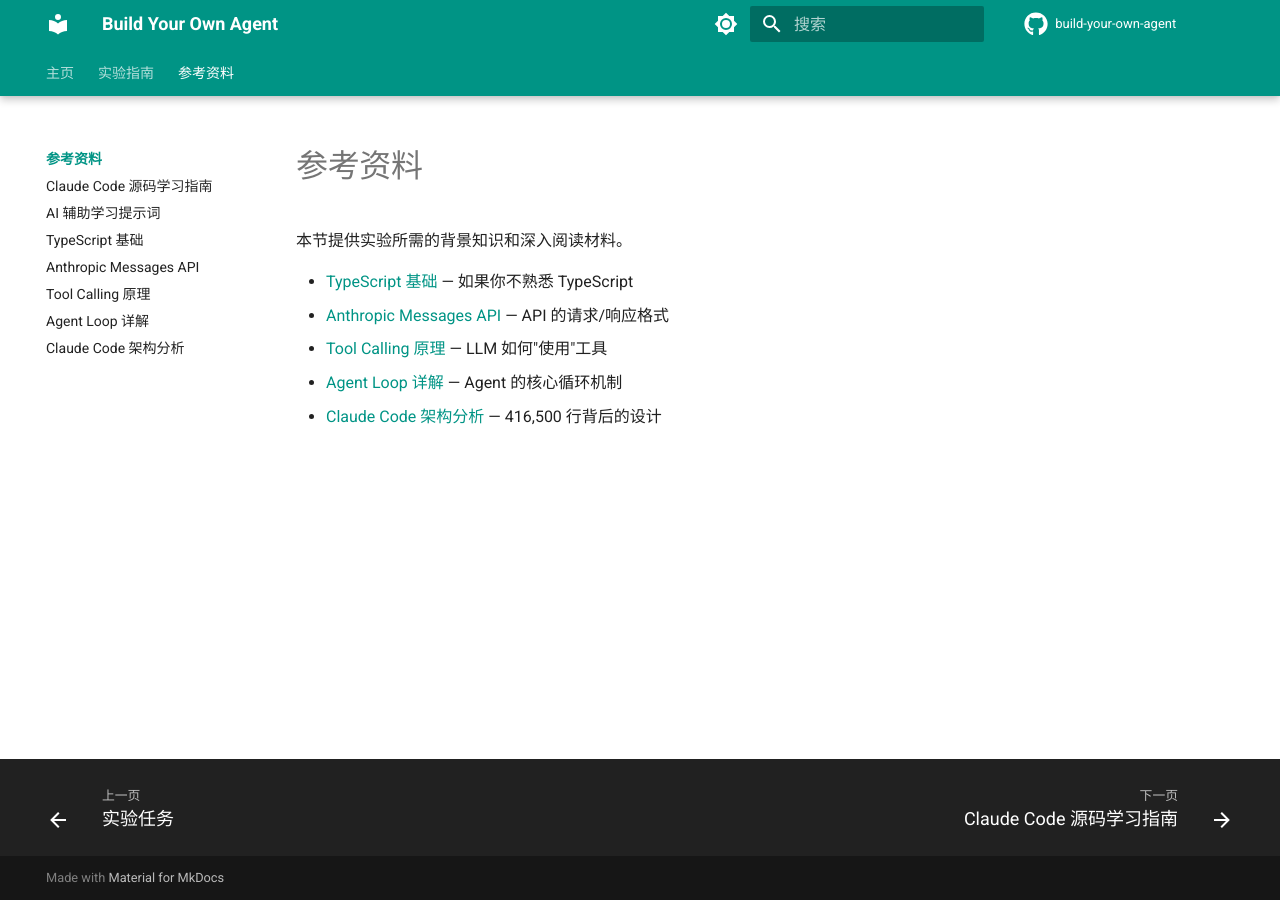
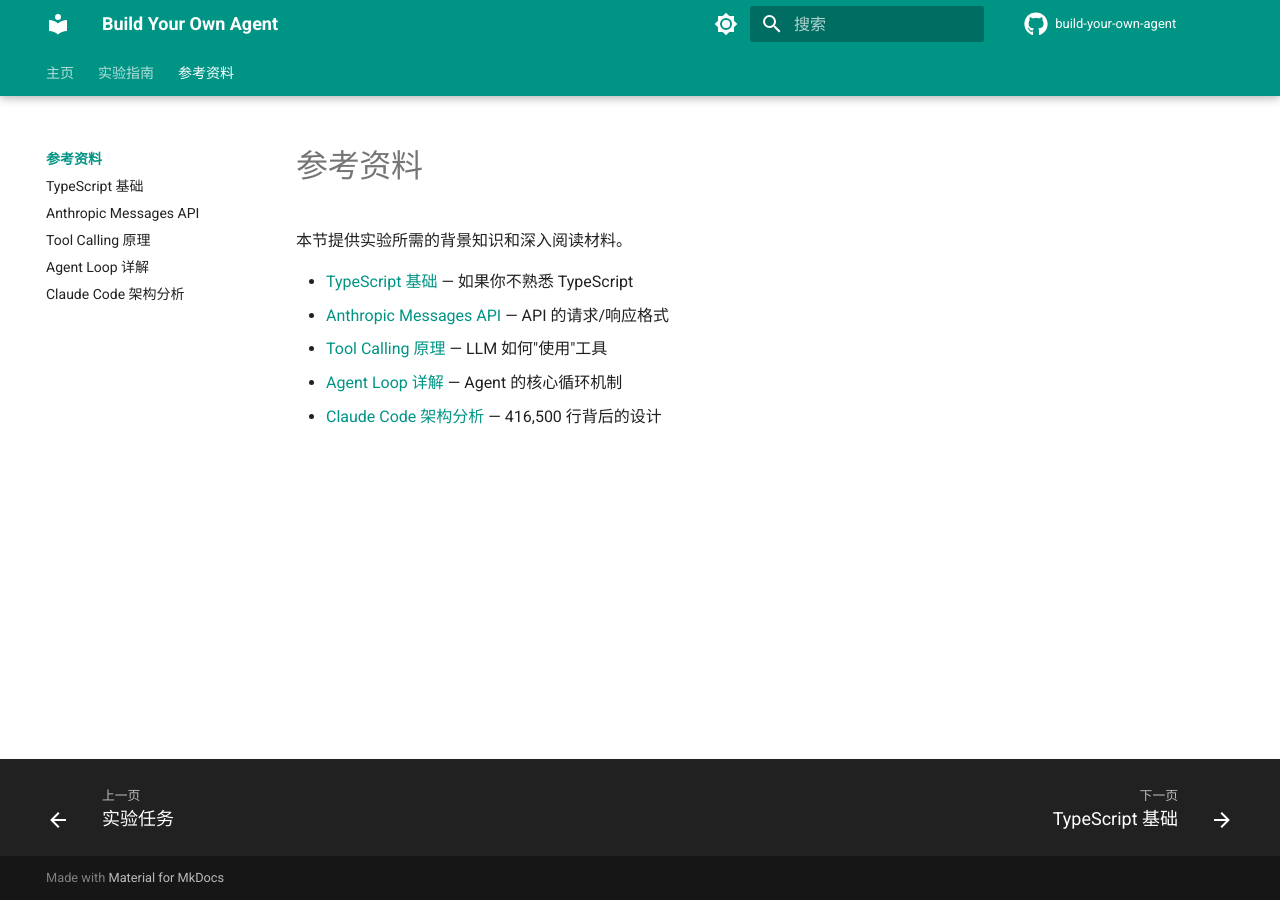
Before and after one commit to cookiesheep/build-your-own-claude-code, an MkDocs documentation site: the page built from docs/guide/index.md, in a window 1280 px wide. Built offline with MkDocs 1.6.1 and Material for MkDocs 9.7.7, drawn with Linux system fonts in a browser that asks for light colours; comment, search, counter and statistics services are not loaded.

Commit message:
chore: move internal study docs out of public docs/
claude-code-source-guide.md and ai-study-prompts.md are internal team
materials, not for public consumption. Moved to internal/.

Co-Authored-By: Claude Opus 4.6 (1M context) <noreply@anthropic.com>

```diff
--- a/mkdocs.yml
+++ b/mkdocs.yml
@@ -63,8 +63,6 @@ nav:
           - 实验任务: labs/lab-04/tasks.md
   - 参考资料:
       - guide/index.md
-      - Claude Code 源码学习指南: guide/claude-code-source-guide.md
-      - AI 辅助学习提示词: guide/ai-study-prompts.md
       - TypeScript 基础: guide/typescript.md
       - Anthropic Messages API: guide/messages-api.md
       - Tool Calling 原理: guide/tool-calling.md
```
Also changed, not shown: internal/ai-study-prompts.md (renamed from docs/guide/ai-study-prompts.md), internal/claude-code-source-guide.md (renamed from docs/guide/claude-code-source-guide.md).
